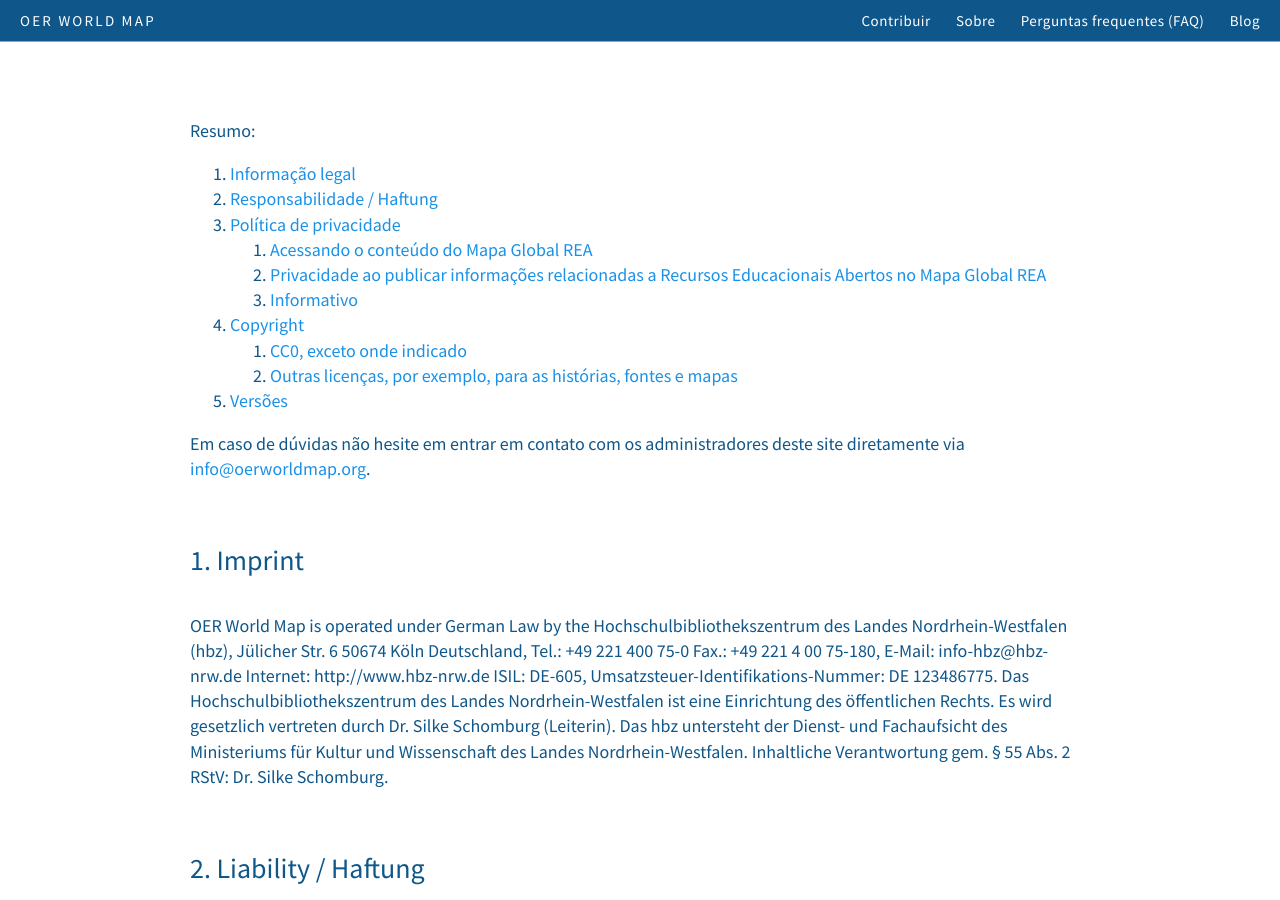
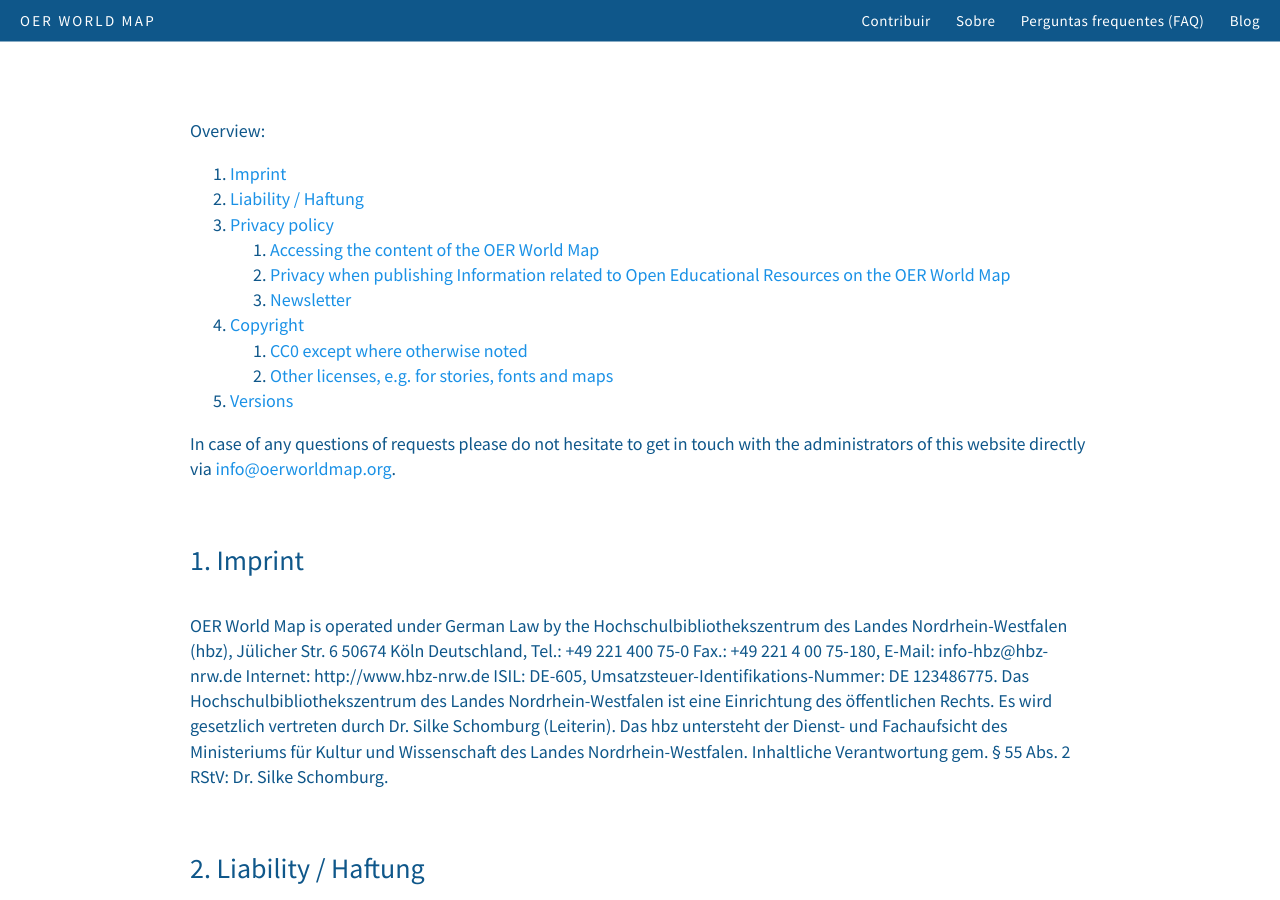
Before and after one commit to hbz/oerworldmap-ui, a Jekyll site: the page built from docs/imprint.pt.md, in a window 1280 px wide and 900 px high. Built offline with Jekyll 4.4.1, drawn with Linux system fonts in a browser that asks for light colours; nearby versions of some CDN libraries; comment, search, counter and statistics services are not loaded; a style sheet for code colours, icons or effects is not loaded.

```diff
--- a/docs/imprint.pt.md
+++ b/docs/imprint.pt.md
@@ -1,20 +1,20 @@
 ---
-title: Termos de Serviço
+title: Terms of Service
 ---
-Resumo:
+Overview:
 
-1. [Informação legal](#imprint)
-2. [Responsabilidade / Haftung](#liability)
-3. [Política de privacidade](#privacy)
-    1. [Acessando o conteúdo do Mapa Global REA](#privacy-access)
-    2. [Privacidade ao publicar informações relacionadas a Recursos Educacionais Abertos no Mapa Global REA](#privacy-publish)
-    3. [Informativo](#privacy-newsletter)
+1. [Imprint](#imprint)
+2. [Liability / Haftung](#liability)
+3. [Privacy policy](#privacy)
+    1. [Accessing the content of the OER World Map](#privacy-access)
+    2. [Privacy when publishing Information related to Open Educational Resources on the OER World Map](#privacy-publish)
+    3. [Newsletter](#privacy-newsletter)
 4. [Copyright](#copyright)
-    1. [CC0, exceto onde indicado](#cc0)
-    2. [Outras licenças, por exemplo, para as histórias, fontes e mapas](#other-licenses)
-5. [Versões](#versions)
+    1. [CC0 except where otherwise noted](#cc0)
+    2. [Other licenses, e.g. for stories, fonts and maps](#other-licenses)
+5. [Versions](#versions)
 
-Em caso de dúvidas não hesite em entrar em contato com os administradores deste site diretamente via <info@oerworldmap.org>.
+In case of any questions of requests please do not hesitate to get in touch with the administrators of this website directly via <info@oerworldmap.org>.
 
 <h2 id="imprint">1. Imprint</h2>
 
```
